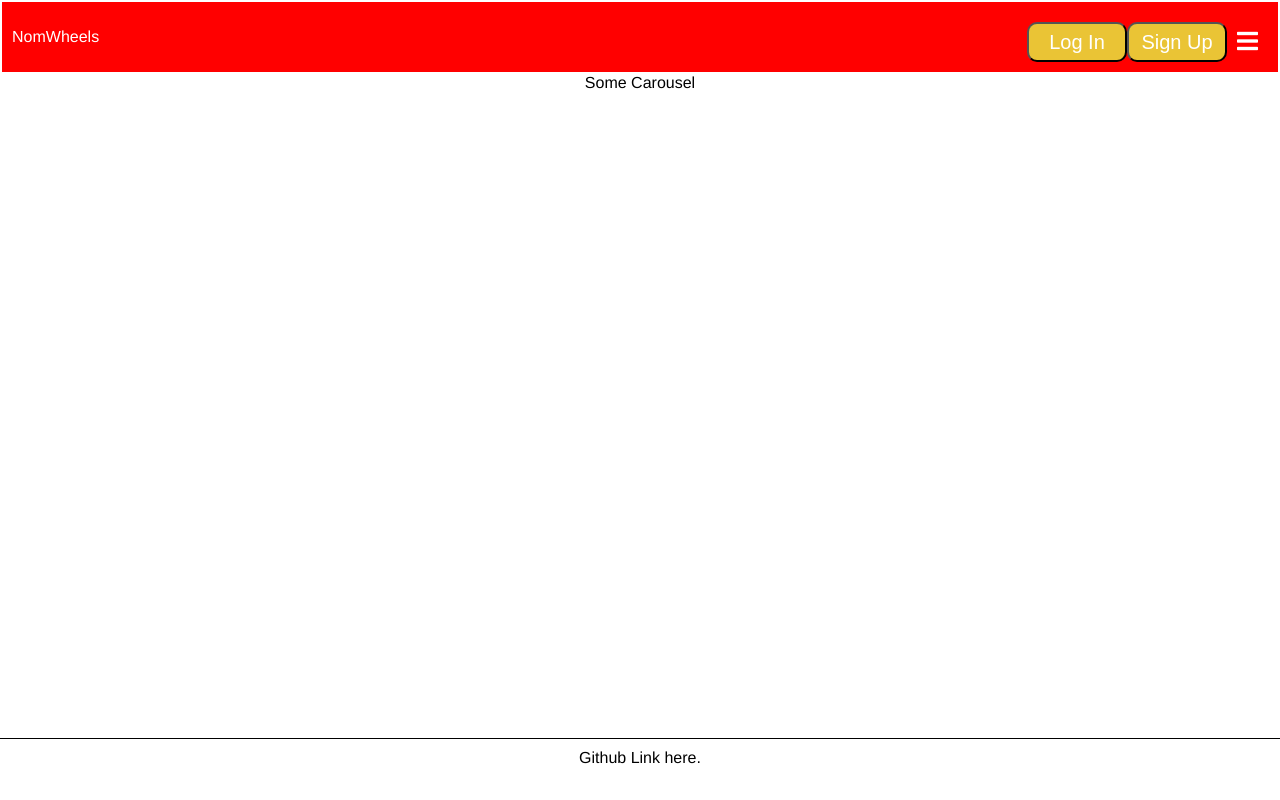
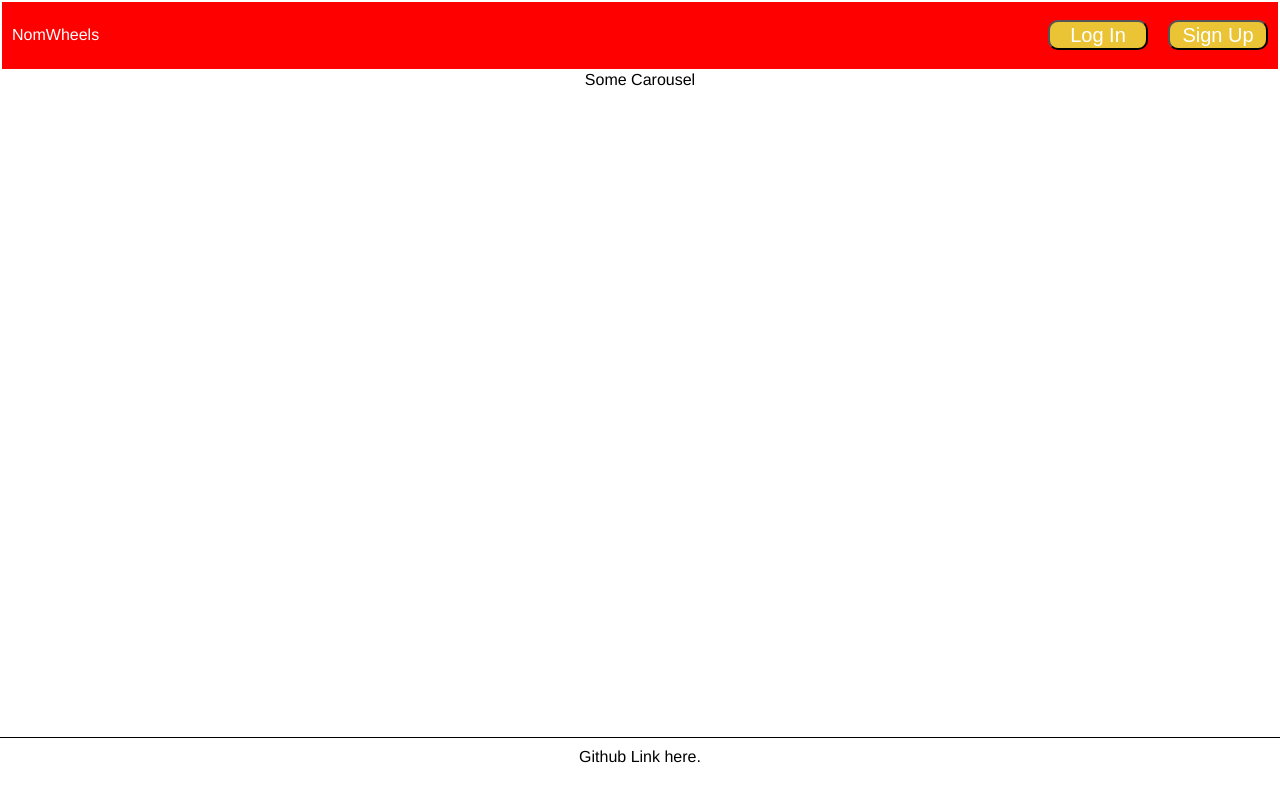
Before and after one commit to patrickw098/MERN_App, a React (Create React App) app in the folder frontend/: page / in a window 1280 px wide. Built offline with nearby package versions, Linux system fonts and the light colour scheme.

Commit message:
add ui features

```diff
--- a/frontend/src/components/greeting/greeting.css
+++ b/frontend/src/components/greeting/greeting.css
@@ -8,6 +8,8 @@
     display: flex;
     flex-direction: row;
     justify-content: space-between;
+    align-items: center;
+    width: 220px;
 }
 
 a {
--- a/frontend/src/components/greeting/greeting.jsx
+++ b/frontend/src/components/greeting/greeting.jsx
@@ -33,11 +33,9 @@ class Greeting extends React.Component {
                     <div className="greeting-buttons">
                         <button onClick={(e) => this.handleClick(e, "Log In")}>Log In</button>
                         <button onClick={(e) => this.handleClick(e, "Sign Up")}>Sign Up</button>
-                        <Dropdown/>
                     </div>
                 ) : (
-                    <div className="greeting-buttons">
-                        <h1>Welcome {currentUser.name} </h1>
+                    <div className="dropdown-container">
                         {/* <button onClick={this.handleLogout}>Log Out</button>
                      */}
                      <Dropdown/>
--- a/frontend/src/components/modal/session/sign_in.css
+++ b/frontend/src/components/modal/session/sign_in.css
@@ -51,11 +51,11 @@ input:focus {
 button{
     background: #EAC435;
     border-radius: 10px;
-    margin-top: 10px;
     width: 100px;
-    height: 40px;
+    height: 30px;
     color: white;
     font-size: 20px;
+    cursor: pointer;
 }
 
 button:hover {
--- a/frontend/src/components/nav/dropdown.css
+++ b/frontend/src/components/nav/dropdown.css
@@ -1,11 +1,18 @@
 .dropdown {
     position: relative;
-    padding: 10px;
+    cursor: pointer;
+    align-items: center;
+    display: flex;
+    text-align: center;
+    flex-direction: column;
+    justify-content: center;
+    height: 35px;
+    width: 35x;
 }
 
 .fa-bars{
-    transform: translateY(30%);
-    font-size: x-large;
+    /* transform: translateY(30%); */
+    font-size: 30px;
     color: white;
 }
 
@@ -21,7 +28,7 @@
     width: 100px;
     height: 100px;
     transform: translate(-100%,0);
-    left: 0;
+    left: 20px;
     top: 70%;
     z-index: 2;
     background: white;
@@ -37,6 +44,7 @@ li {
 
     border: 1px solid black;
     width: 100%;
+    cursor: pointer;
 }
 
 li:hover{
--- a/frontend/src/components/nav/dropdown.jsx
+++ b/frontend/src/components/nav/dropdown.jsx
@@ -17,15 +17,36 @@ class Dropdown extends React.Component {
         }
 
         this.handleLogout = this.handleLogout.bind(this);
-        this.handleChange = this.handleChange.bind(this);
+        this.handleClick = this.handleClick.bind(this);
+        this.cancelDropdown = this.cancelDropdown.bind(this);
+        this.cancelTimeout = this.cancelDropdown.bind(this);
     }
 
-    handleChange(type) {
+    handleClick(type) {
+        clearTimeout(this.timeout);
+
         return (e) => {
+            e.preventDefault();
+
             this.setState({
                 [type]: !this.state[type]
             }, () => console.log(this.state));
         };
+    }
+
+    cancelTimeout(e) {
+        e.preventDefault();
+
+        clearTimeout(this.timeout);
+    }
+
+    cancelDropdown(e) {
+        e.preventDefault();
+        clearTimeout(this.timeout);
+
+        this.timeout = setTimeout(() => this.setState({
+            active: false
+        }), 100);
     }
 
     handleLogout(e) {
@@ -38,8 +59,8 @@ class Dropdown extends React.Component {
         const active = this.state.active ?  '' : 'hide-drop';
 
         return(
-            <div className='dropdown'>
-                <i className="fas fa-bars" onClick= {this.handleChange('active')}></i>
+            <div className='dropdown' onMouseLeave={this.cancelDropdown} onMouseEnter={this.cancelTimeout}>
+                <i className="fas fa-bars" onClick={this.handleClick('active')}></i>
                 <ul className = {`dropdown-list ${active}`}>
                     <li><Link to="/about" style={{ color: 'black' }}>Profile</Link></li>
                     <li><Link to="/about" style={{ color: 'black' }}>Photos</Link></li>
```
